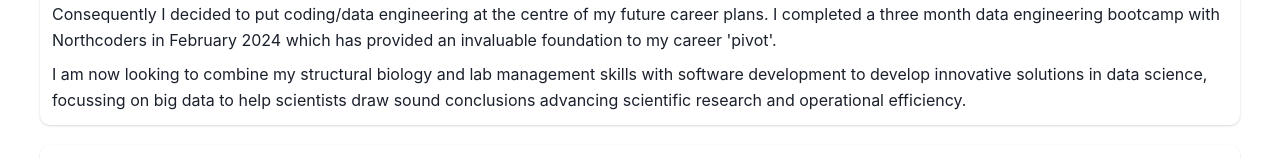
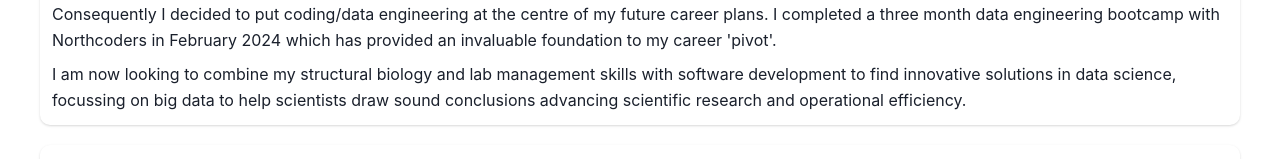
Before and after one commit to runraga/portfolio-fe, a React (Vite) app: page / in a window 1280 px wide. Shown: the part 610-769 px from the top of the page. Built offline with nearby package versions, Linux system fonts and the light colour scheme; no server answers.

Commit message:
fix typo

```diff
--- a/src/components/AboutMe.tsx
+++ b/src/components/AboutMe.tsx
@@ -28,7 +28,7 @@ const AboutMe = () => {
         </Text>
         <Text>
           I am now looking to combine my structural biology and lab management
-          skills with software development to develop innovative
+          skills with software development to find innovative
           solutions in data science, focussing on big data to help scientists
           draw sound conclusions advancing scientific research and operational
           efficiency.
```
